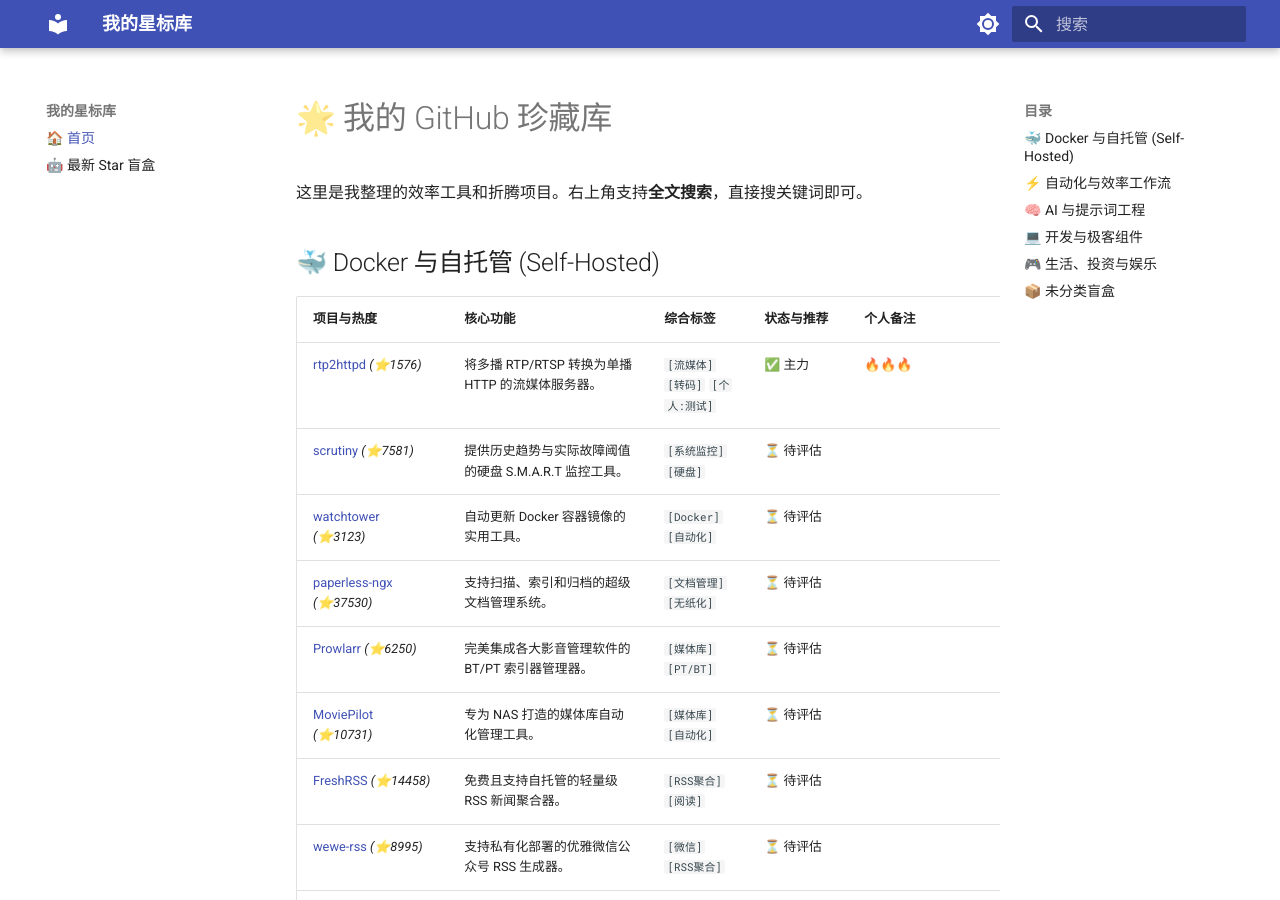
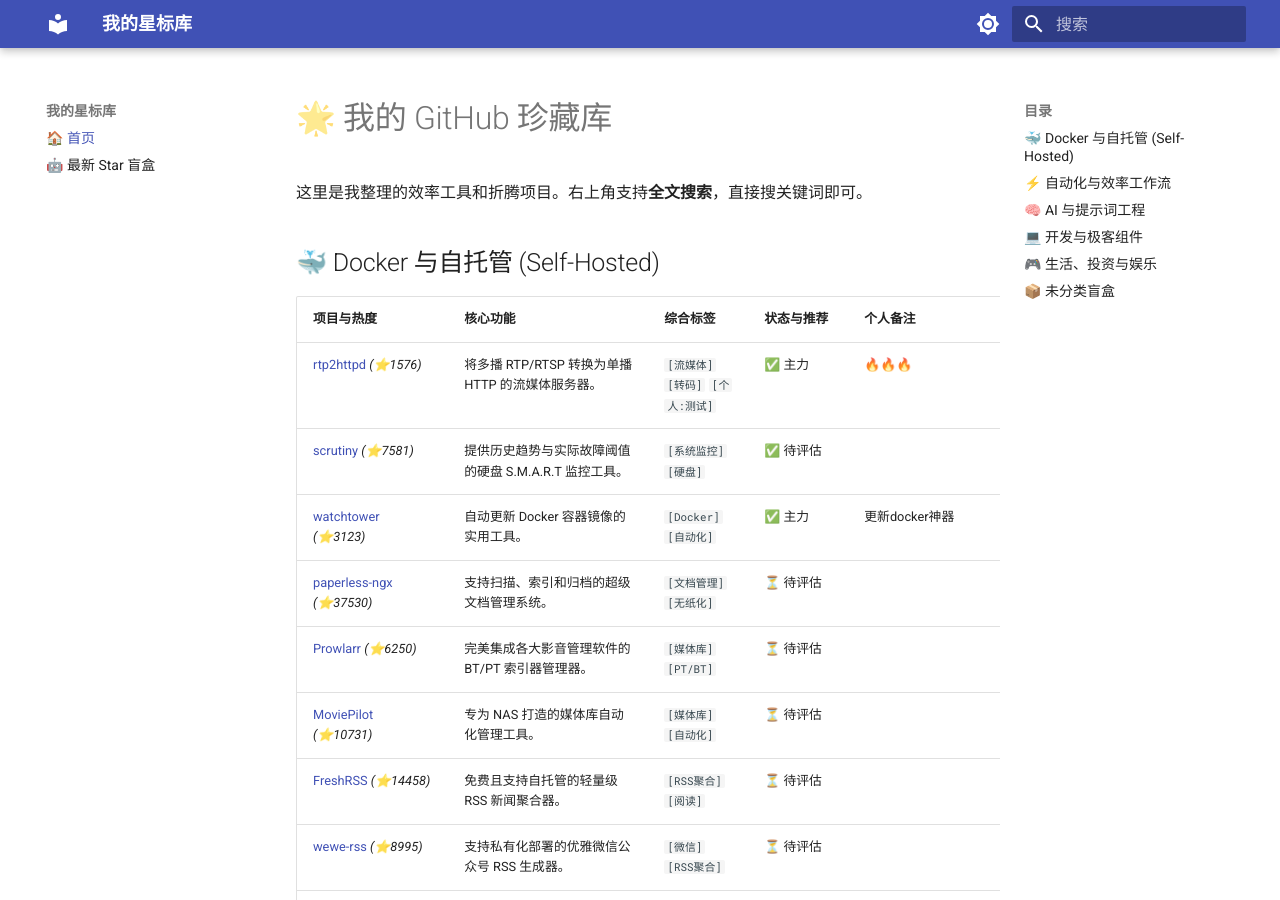
Before and after one commit to alexytcao/my-stars-nav, an MkDocs documentation site: the page built from docs/index.md, in a window 1280 px wide and 900 px high. Built offline with MkDocs 1.6.1 and Material for MkDocs 9.7.7, drawn with Linux system fonts in a browser that asks for light colours.

Commit message:
Update index.md
测试一下本地上传

```diff
--- a/docs/index.md
+++ b/docs/index.md
@@ -7,8 +7,8 @@
 | 项目与热度 | 核心功能 | 综合标签 | 状态与推荐 | 个人备注 |
 | :--- | :--- | :--- | :--- | :--- |
 | [rtp2httpd](https://github.com/stackia/rtp2httpd) *(⭐1576)* | 将多播 RTP/RTSP 转换为单播 HTTP 的流媒体服务器。 | `[流媒体]` `[转码]` `[个人:测试]` | ✅ 主力 | 🔥🔥🔥  |
-| [scrutiny](https://github.com/AnalogJ/scrutiny) *(⭐7581)* | 提供历史趋势与实际故障阈值的硬盘 S.M.A.R.T 监控工具。 | `[系统监控]` `[硬盘]` | ⏳ 待评估 |   |
-| [watchtower](https://github.com/nicholas-fedor/watchtower) *(⭐3123)* | 自动更新 Docker 容器镜像的实用工具。 | `[Docker]` `[自动化]` | ⏳ 待评估 |   |
+| [scrutiny](https://github.com/AnalogJ/scrutiny) *(⭐7581)* | 提供历史趋势与实际故障阈值的硬盘 S.M.A.R.T 监控工具。 | `[系统监控]` `[硬盘]` | ✅ 待评估 |   |
+| [watchtower](https://github.com/nicholas-fedor/watchtower) *(⭐3123)* | 自动更新 Docker 容器镜像的实用工具。 | `[Docker]` `[自动化]` | ✅ 主力 | 更新docker神器   |
 | [paperless-ngx](https://github.com/paperless-ngx/paperless-ngx) *(⭐37530)* | 支持扫描、索引和归档的超级文档管理系统。 | `[文档管理]` `[无纸化]` | ⏳ 待评估 |   |
 | [Prowlarr](https://github.com/Prowlarr/Prowlarr) *(⭐6250)* | 完美集成各大影音管理软件的 BT/PT 索引器管理器。 | `[媒体库]` `[PT/BT]` | ⏳ 待评估 |   |
 | [MoviePilot](https://github.com/jxxghp/MoviePilot) *(⭐10731)* | 专为 NAS 打造的媒体库自动化管理工具。 | `[媒体库]` `[自动化]` | ⏳ 待评估 |   |
```
